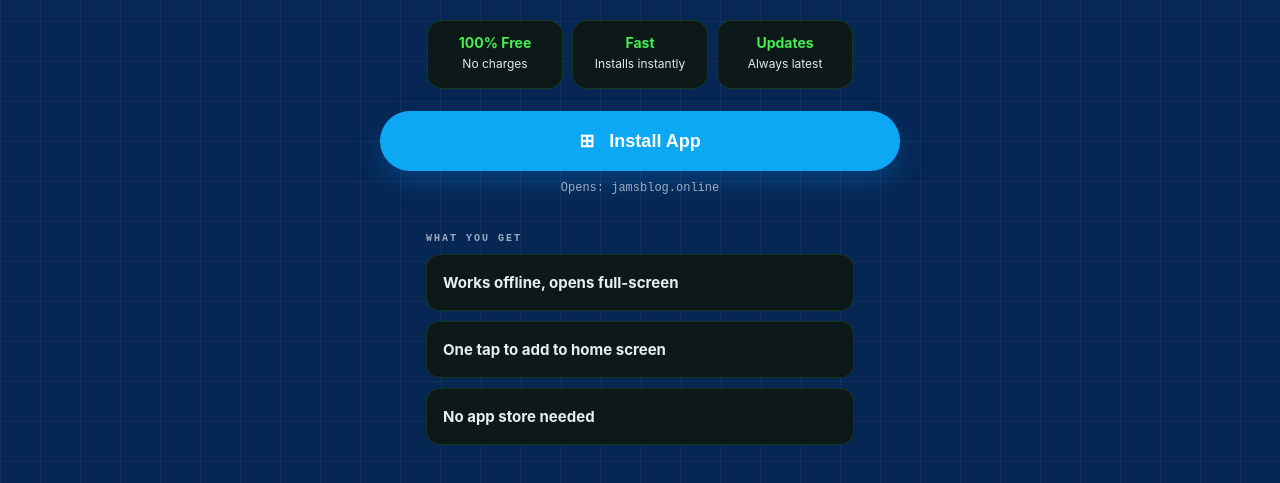
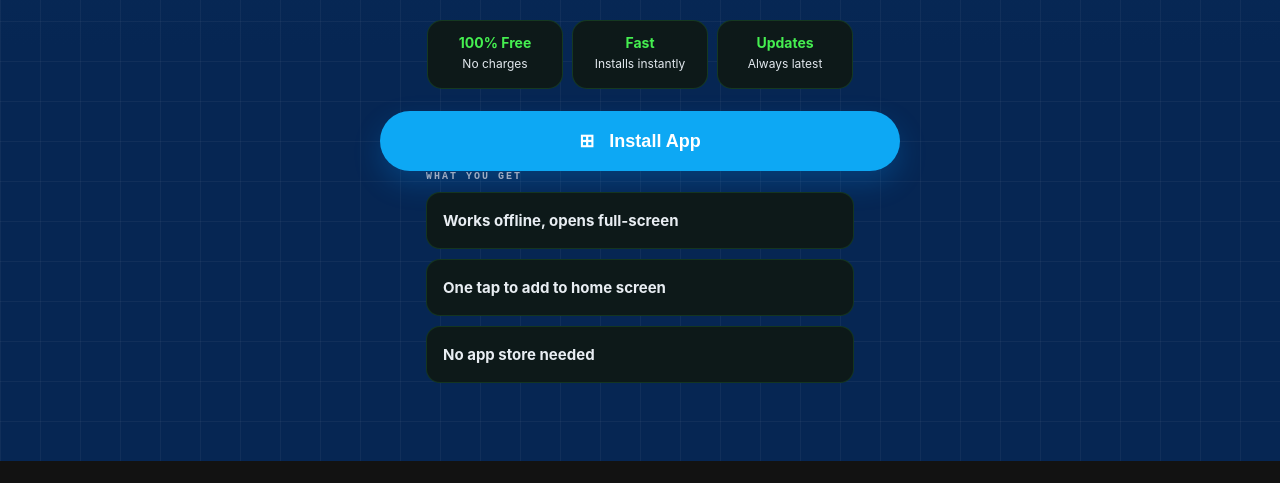
Before and after one commit to workbaraban222-dotcom/colt, a plain HTML site: page index.html in a window 1280 px wide. Shown: the part 339-822 px from the top of the page. After the commit the page ends 800 px from the top, so only its background shows below. Drawn offline with Linux system fonts and the light colour scheme.

Commit message:
Update index.html

```diff
--- a/index.html
+++ b/index.html
@@ -61,7 +61,6 @@
   </div>
 
   <button class="install" id="installBtn" type="button">⊞ &nbsp; Install App</button>
-  <p class="open-url">Opens: jamsblog.online</p>
 
   <div class="section-label">WHAT YOU GET</div>
   <div class="benefits">
```
